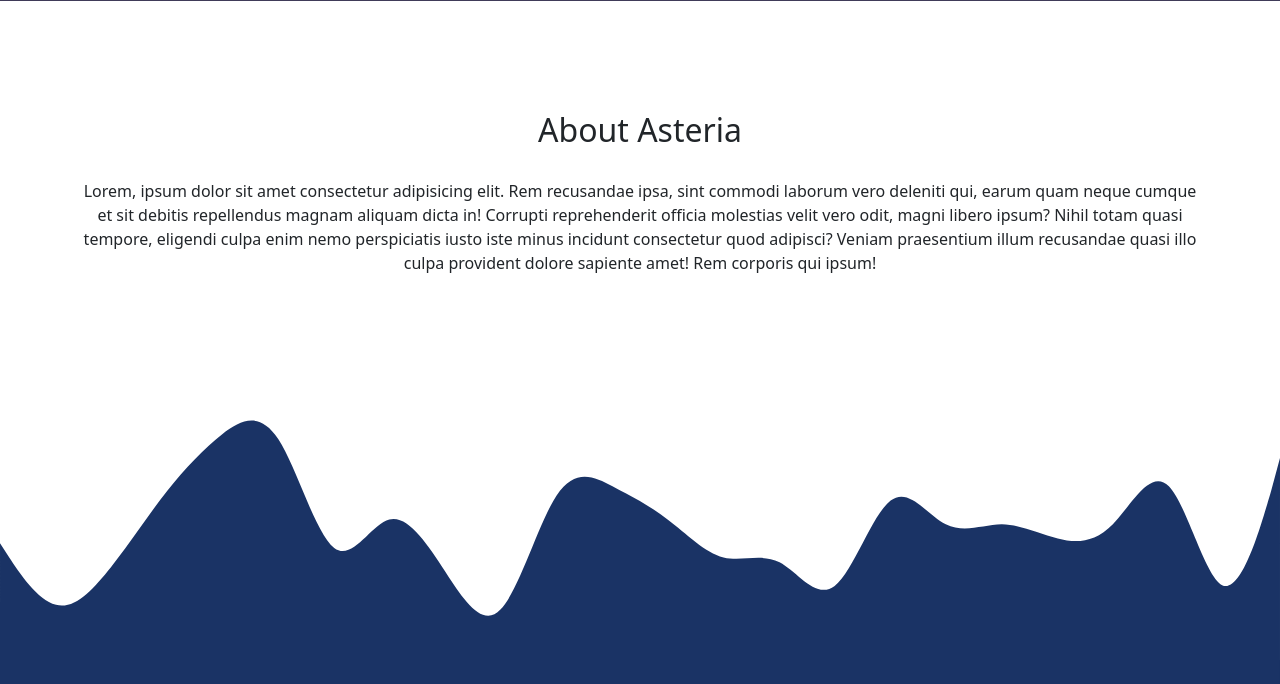
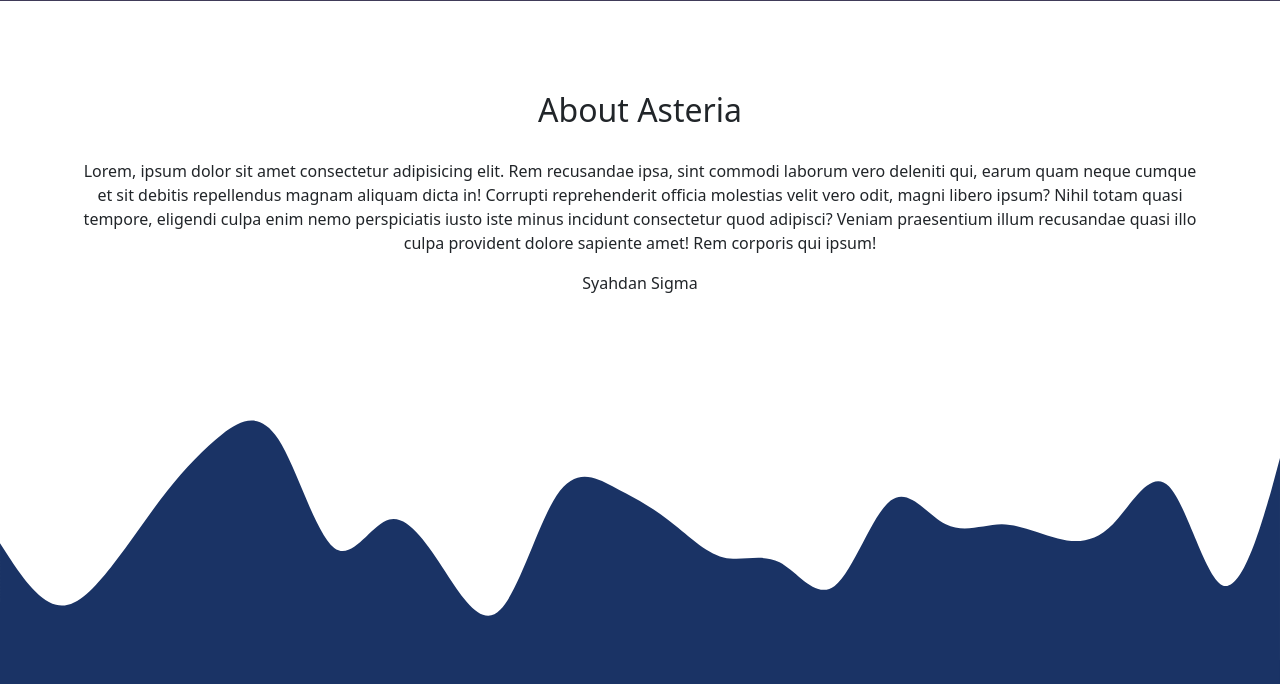
Before and after one commit to kyzn-15/Asteria, a Flask app: page / in a window 1280 px wide. Shown: the part 855-1539 px from the top of the page. Run offline with Flask 3, Linux system fonts and the light colour scheme.

Commit message:
Syahdan sigma

```diff
--- a/templates/index.html
+++ b/templates/index.html
@@ -72,6 +72,7 @@
         <p class="hidden">
           Lorem, ipsum dolor sit amet consectetur adipisicing elit. Rem recusandae ipsa, sint commodi laborum vero deleniti qui, earum quam neque cumque et sit debitis repellendus magnam aliquam dicta in! Corrupti reprehenderit officia molestias velit vero odit, magni libero ipsum? Nihil totam quasi tempore, eligendi culpa enim nemo perspiciatis iusto iste minus incidunt consectetur quod adipisci? Veniam praesentium illum recusandae quasi illo culpa provident dolore sapiente amet! Rem corporis qui ipsum!
         </p>
+        <p>Syahdan Sigma</p>
       </div>
     </section>
 
```
